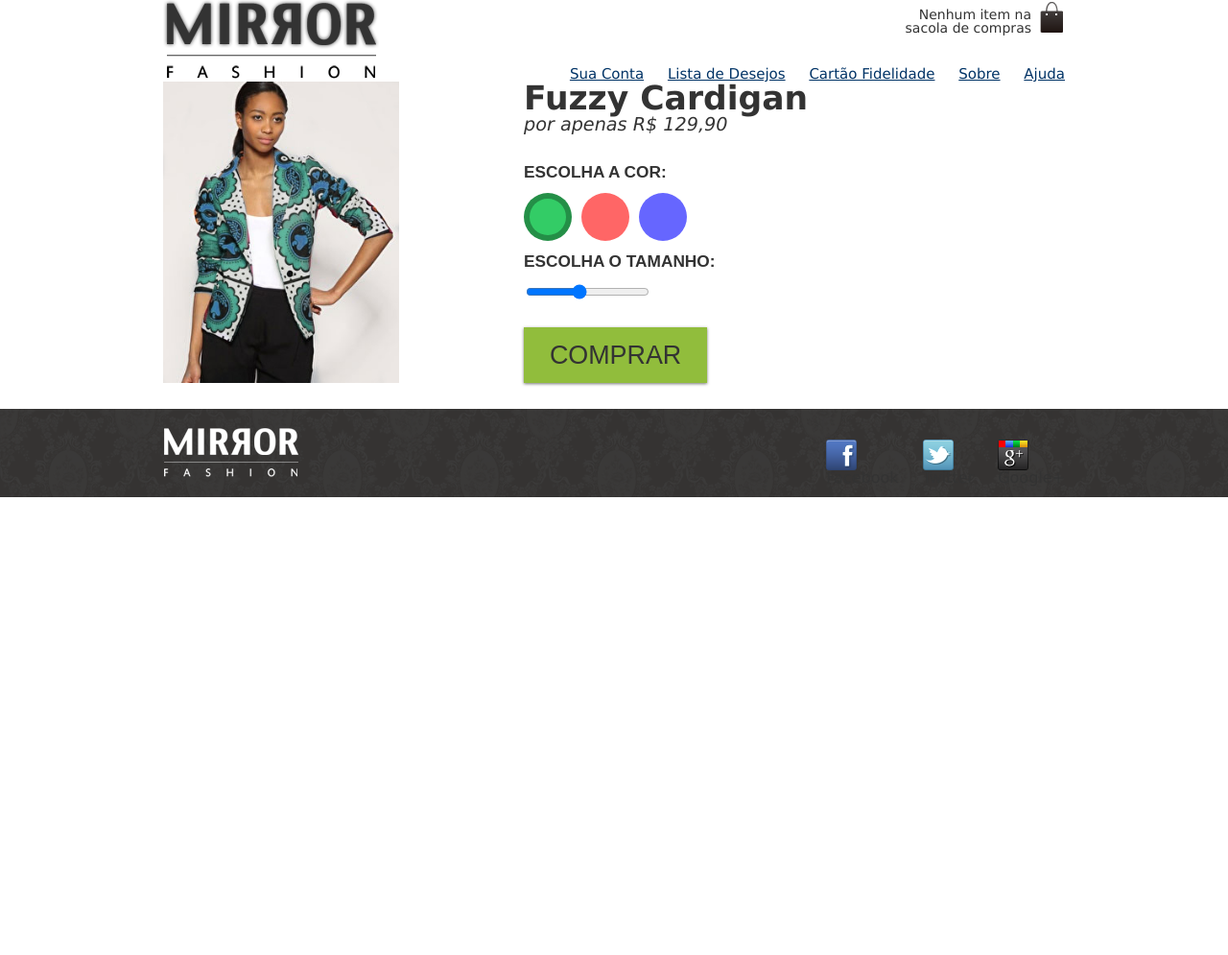
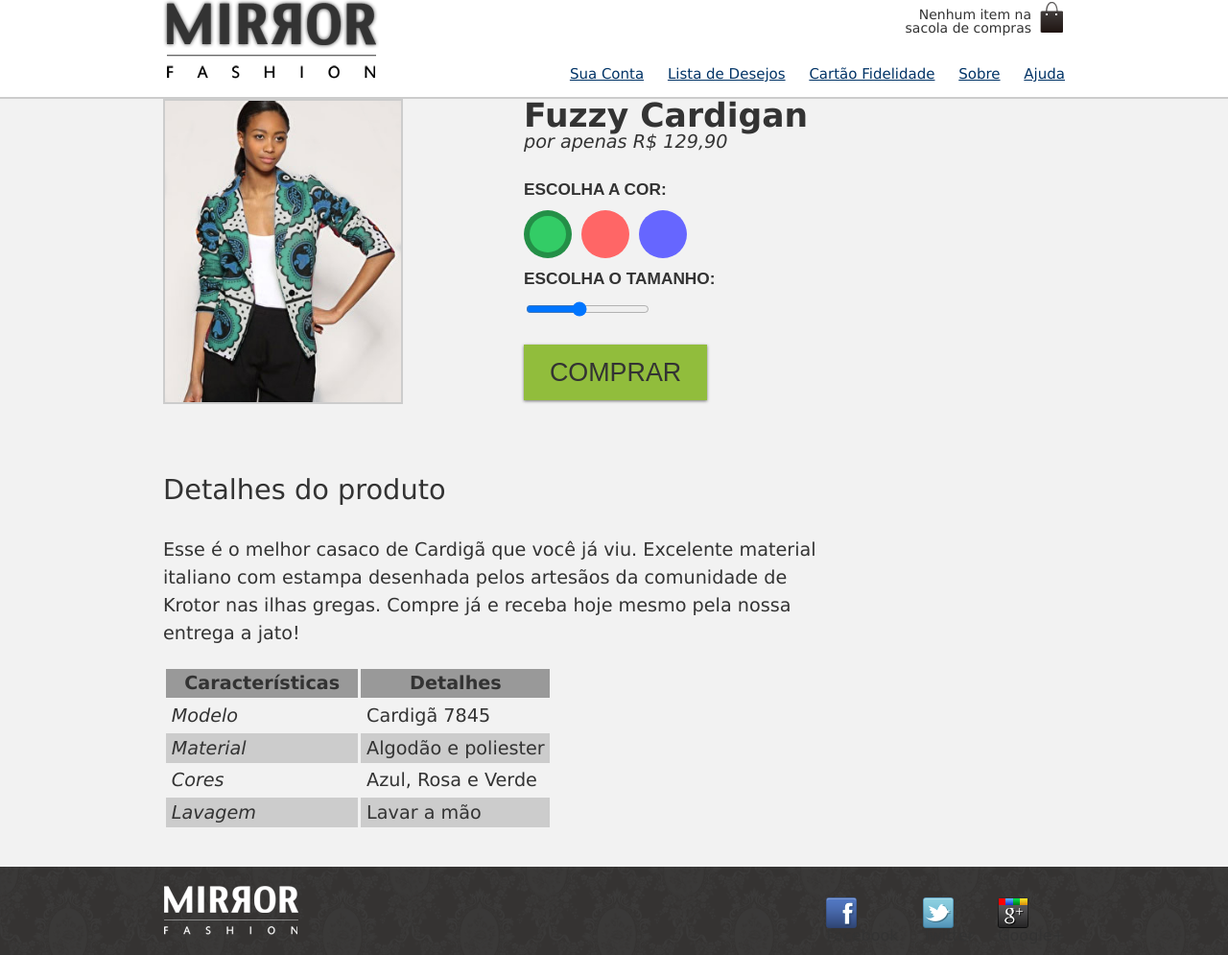
Before and after one commit to Tanamati/Projetos, a plain HTML site: page Mirror-Fashion2/produto.html in a window 1280 px wide. Shown: the whole page at 96% size. Before the commit the page ends 800 px from the top, so only its background shows below. Drawn offline with Linux system fonts and the light colour scheme.

Commit message:
Adicionando e table

```diff
--- a/Mirror-Fashion2/css/produto.css
+++ b/Mirror-Fashion2/css/produto.css
@@ -94,6 +94,59 @@
     margin: 1em 0;
 }
 
+.detalhes {
+    padding: 2em 0;
+}
+
+.detalhes h2 {
+    font-size: 1.5em;
+    line-height: 2;
+}
+
+.detalhes p {
+    margin: 1em 0;
+    font-size: 1em;
+    line-height: 1.5;
+    max-width: 36em;
+}
+
+table {
+    border-spacing: 0.2em;
+    border-collapse: separate;
+}
+
+thead {
+    background-color: #999;
+}
+
+thead th {
+    font-weight: bold;
+    padding: 0.3em 1em;
+    text-align: center;
+}
+
+td {
+    padding: 0.3em;
+}
+
+tr:nth-child(2n) {
+    background-color: #CCC;
+}
+
+td:first-child {
+    font-style: italic;
+}
+
+.produto-back {
+    background-color: #F2F2F2;
+    margin-top: 1em;
+    border-top: 2px solid #CCC;
+}
+
+.cores label img {
+    border: 2px solid #CCC;
+}
+
 @media (min-width: 500px) {
     .detalhes {
         font-size: 1.2em;
--- a/Mirror-Fashion2/produto.html
+++ b/Mirror-Fashion2/produto.html
@@ -63,6 +63,36 @@
                     <button class="comprar">Comprar</button>
                 </form>
             </main>
+            <section class="detalhes">
+                <h2>Detalhes do produto</h2>
+                <p>Esse é o melhor casaco de Cardigã que você já viu. Excelente material italiano com estampa desenhada pelos artesãos da comunidade de Krotor nas ilhas gregas. Compre já e receba hoje mesmo pela nossa entrega a jato!</p>
+                <table>
+                    <thead>
+                        <tr>
+                            <th>Características</th>
+                            <th>Detalhes</th>
+                        </tr>
+                    </thead>
+                    <tbody>
+                        <tr>
+                            <td>Modelo</td>
+                            <td>Cardigã 7845</td>
+                        </tr>
+                        <tr>
+                            <td>Material</td>
+                            <td>Algodão e poliester</td>
+                        </tr>
+                        <tr>
+                            <td>Cores</td>
+                            <td>Azul, Rosa e Verde</td>
+                        </tr>
+                        <tr>
+                            <td>Lavagem</td>
+                            <td>Lavar a mão</td>
+                        </tr>
+                    </tbody>
+                </table>
+            </section>
         </div>
     </div>
     <footer>
```
